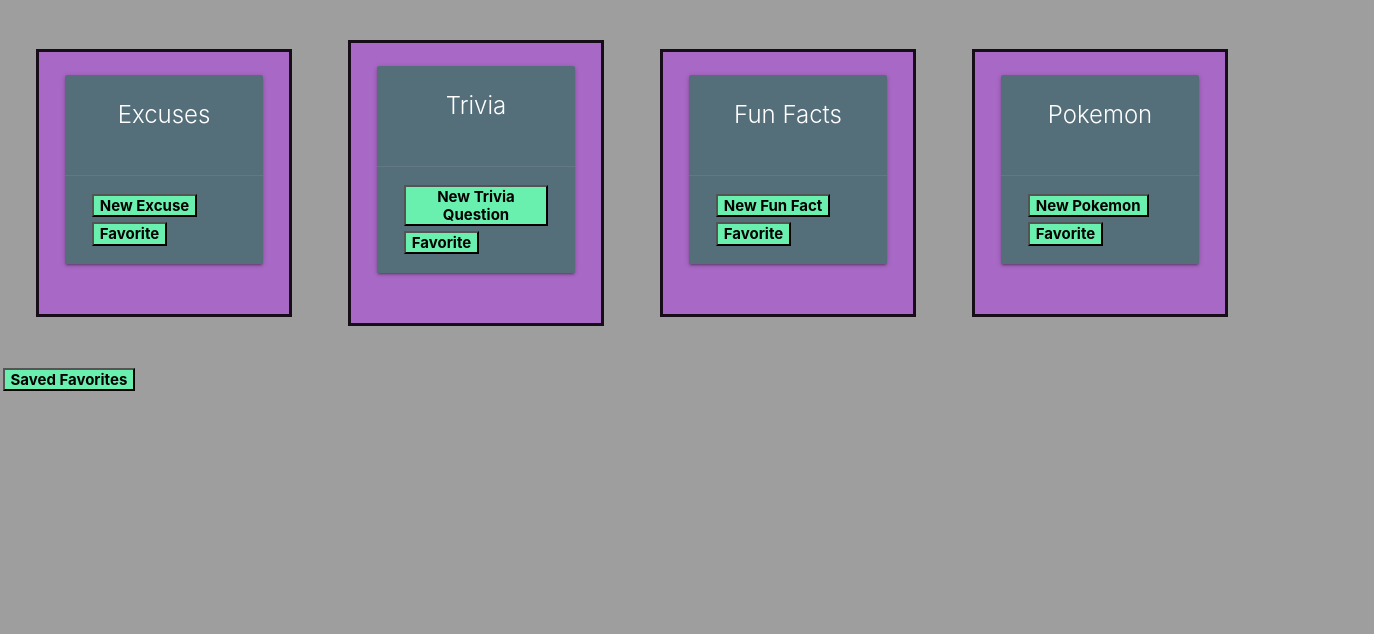
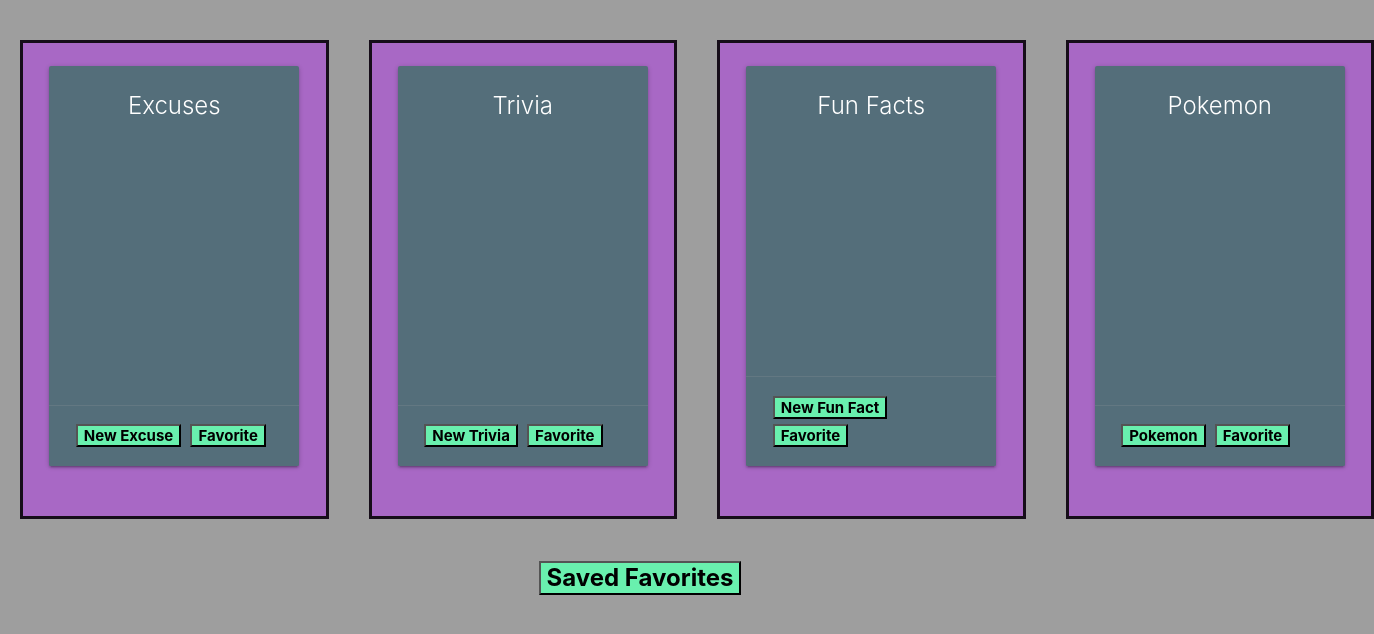
Before and after one commit to Ajayyang461/Project1, a plain HTML site: page index.html in a window 1280 px wide. Shown: the part 116-750 px from the top of the page, 1374 px wide, since content can reach past the window. Drawn offline with Linux system fonts and the light colour scheme.

Commit message:
adjusted cards to be able to contain all generated content and adjusted favorites button

```diff
--- a/CSS/style.css
+++ b/CSS/style.css
@@ -20,7 +20,7 @@
   display: flex;
   justify-content: center;
   margin: 20px;
-  max-width: 20%;
+  width: 350px;
   border-style: solid;
   padding: 15px;
   background-color: rgb(168, 104, 197);
@@ -39,3 +39,16 @@
 #allFav {
   display: flex;
 }
+
+.card {
+  width: 250px;
+}
+
+#favContainer {
+  display: flex;
+  justify-content: center;
+}
+
+#favBtn {
+  font-size: x-large;
+}
--- a/index.html
+++ b/index.html
@@ -19,7 +19,7 @@
     <div id="excuse-API" class="">
       <div class="row">
         <div class="col m12 m6">
-          <div class="card blue-grey darken-1">
+          <div class="card medium blue-grey darken-1">
             <div class="card-content white-text">
               <span class="card-title center-align">Excuses</span>
               <div id="excuse"></div>
@@ -36,13 +36,13 @@
     <div id="trivia-API" class="">
       <div class="row">
         <div class="col m12 m6">
-          <div class="card blue-grey darken-1">
+          <div class="card medium blue-grey darken-1">
             <div class="card-content white-text">
               <span class="card-title center-align">Trivia</span>
               <div id="question"></div>
             </div>
             <div class="card-action">
-              <button id="triviaBtn" class="green accent-2">New Trivia Question</button>
+              <button id="triviaBtn" class="green accent-2">New Trivia</button>
               <button id="fvr-trivia" class="green accent-2">Favorite</button>
             </div>
           </div>
@@ -53,7 +53,7 @@
     <div id="funfact-API" class="">
       <div class="row">
         <div class="col m12 m6">
-          <div class="card blue-grey darken-1">
+          <div class="card medium blue-grey darken-1">
             <div class="card-content white-text">
               <span class="card-title center-align">Fun Facts</span>
               <div id="fact"></div>
@@ -70,13 +70,13 @@
     <div id="pokeAPI" class="m-5">
       <div class="row">
         <div class="col m12 m6">
-          <div class="card blue-grey darken-1">
+          <div class="card medium blue-grey darken-1">
             <div class="card-content white-text">
               <span class="card-title center-align">Pokemon</span>
               <div id="pokemon"></div>
             </div>
             <div class="card-action">
-              <button id="pokeBtn" class="green accent-2">New Pokemon</button>
+              <button id="pokeBtn" class="green accent-2">Pokemon</button>
               <button id="fvr-poke" class="green accent-2">Favorite</button>
             </div>
           </div>
@@ -85,10 +85,11 @@
     </div>
   </div>
 
+  <section id="favContainer">
     <div id="allFav" class="modal-content">
       <button id="favBtn" class="green accent-2">Saved Favorites</button>
     </div>
-
+  </section>
 
   <script src="materialize\js\materialize.min.js"></script>
   <script src="./JS/script.js"></script>
```
